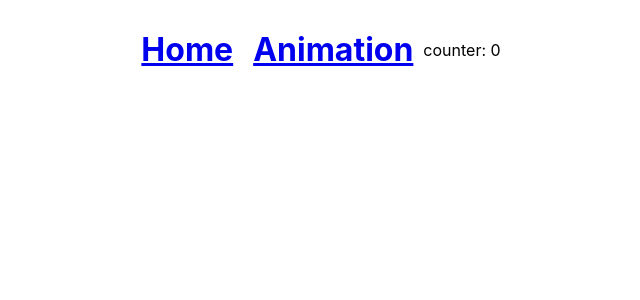
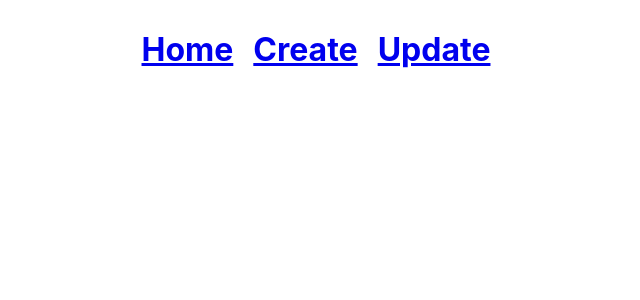
Before and after one commit to ronnoc5991/eatstagram-rework, a React app: page / in a window 1280 px wide. Shown: the top 300 px of the page, without its empty margins (324-964 px from the left). Built offline with nearby package versions, Linux system fonts and the light colour scheme.

Commit message:
Add links to nav

```diff
--- a/src/components/organisms/Navigation/Navigation.tsx
+++ b/src/components/organisms/Navigation/Navigation.tsx
@@ -4,7 +4,7 @@ import Heading from '../../atoms/Heading';
 import { useGlobalStore } from '../../../GlobalStore';
 
 export default observer(function Navigation(): JSX.Element {
-  const store = useGlobalStore();
+  // const store = useGlobalStore();
   return (
     <StyledNav>
       <ul>
@@ -14,12 +14,17 @@ export default observer(function Navigation(): JSX.Element {
           </StyledNavItem>
         </li>
         <li>
-          <StyledNavItem to="/animation">
-            <Heading type="h1">Animation</Heading>
+          <StyledNavItem to="/create">
+            <Heading type="h1">Create</Heading>
+          </StyledNavItem>
+        </li>
+        <li>
+          <StyledNavItem to="/update">
+            <Heading type="h1">Update</Heading>
           </StyledNavItem>
         </li>
       </ul>
-      <span>counter: {store.count}</span>
+      {/* <span>counter: {store.count}</span> */}
     </StyledNav>
   );
 });
```
